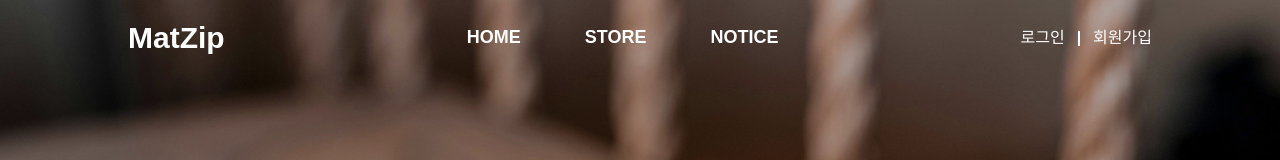
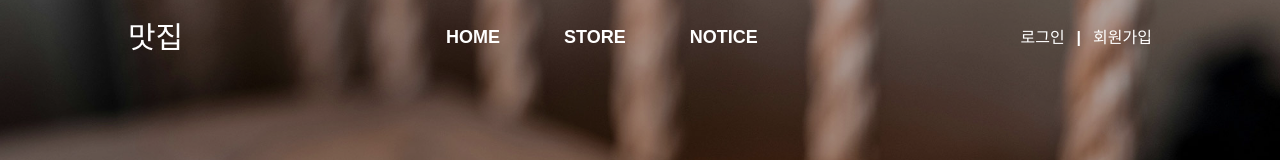
Before and after one commit to ggkama/MatZip-front, a React (Vite) app: page / in a window 1280 px wide. Shown: the top 160 px of the page. Built offline with nearby package versions, Linux system fonts and the light colour scheme; no server answers.

Commit message:
20250709-배포자동화테스트

```diff
--- a/src/components/Common/Header/Header.jsx
+++ b/src/components/Common/Header/Header.jsx
@@ -59,7 +59,7 @@ const Header = () => {
             className="flex items-center gap-2 cursor-pointer font-extrabold text-[30px] text-white"
             onClick={() => navigate("/")}
           >
-            MatZip
+            맛집
           </div>
 
           {/* 메뉴 */}
--- a/src/components/Home/Home.jsx
+++ b/src/components/Home/Home.jsx
@@ -51,7 +51,7 @@ const Home = () => {
       },
     },
     created: () => {
-      console.log("🔄 최신맛집 슬라이더 초기화 완료");
+      console.log("최신맛집 슬라이더 초기화 완료");
     },
   });
 
```
